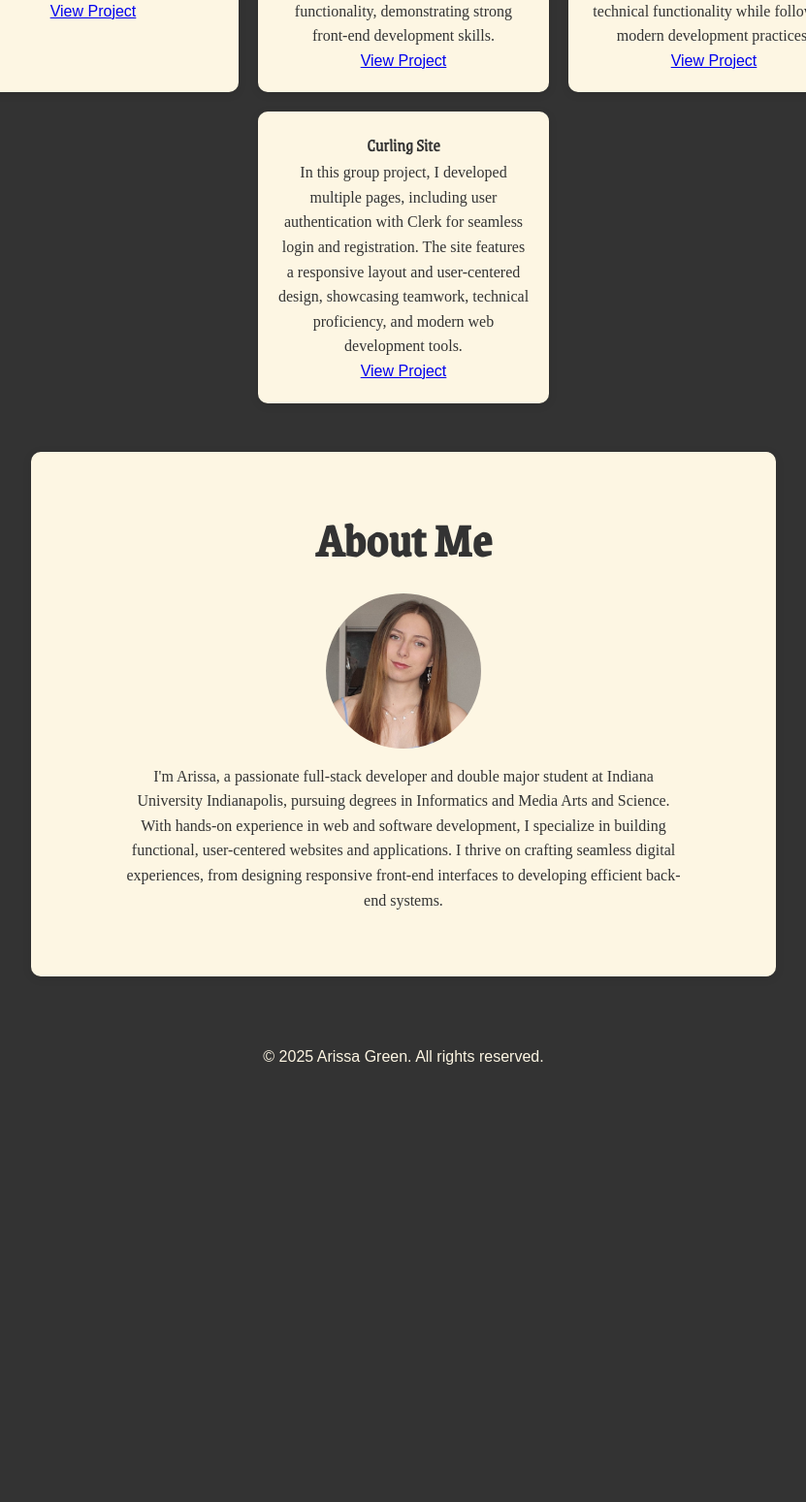
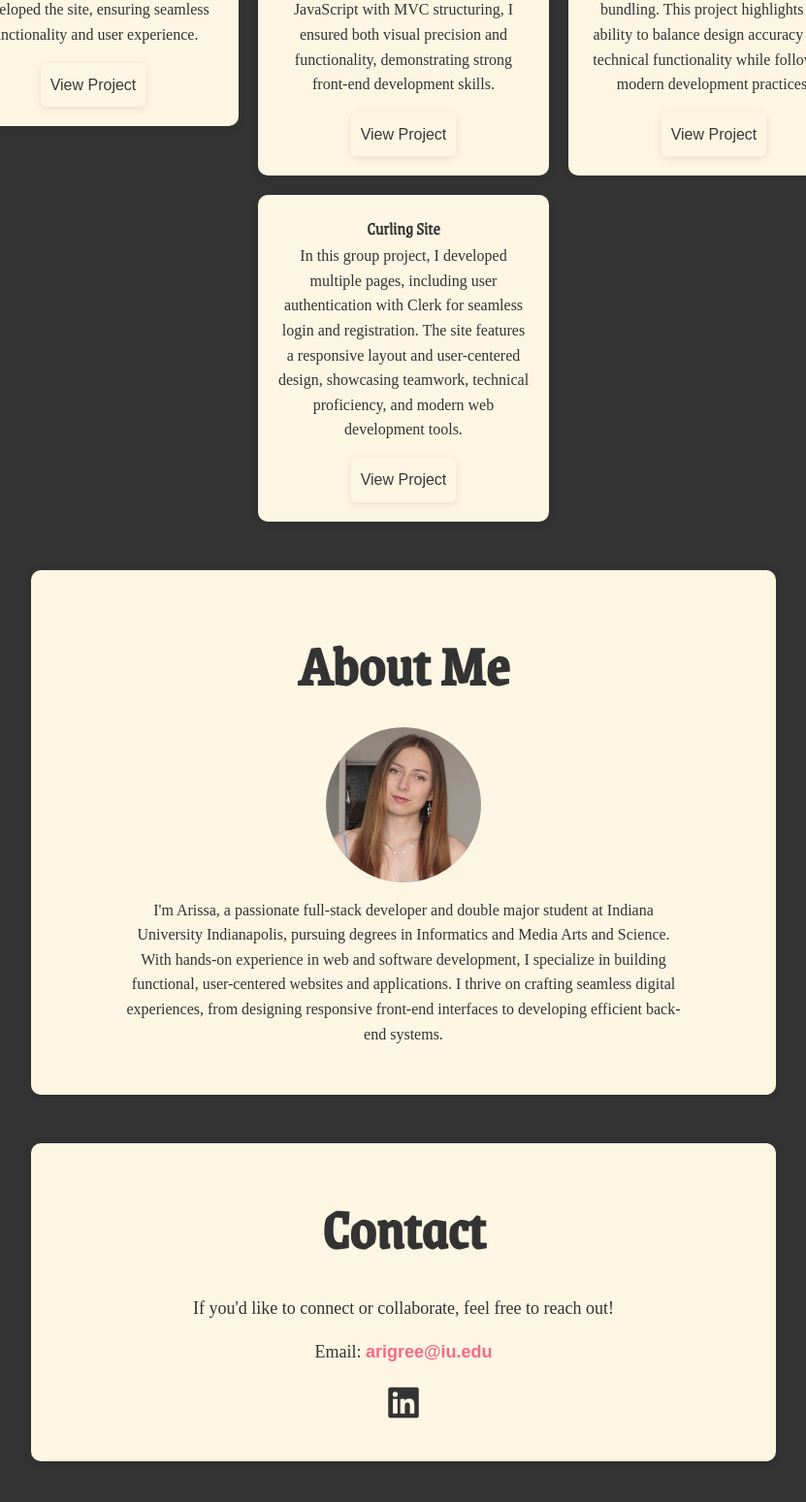
Before and after one commit to arigree/portfolio_one, a website: page index.html in a window 1280 px wide. Shown: the part 1151-2700 px from the top of the page at 97% size, without its empty margins (224-1055 px from the left). Before the commit the page ends 2274 px from the top, so only its background shows below. Drawn offline with Linux system fonts and the light colour scheme; a web font is replaced by a local one.

Commit message:
finishing up some styling issues, readding contact section with updated link & email

```diff
--- a/css/styles.css
+++ b/css/styles.css
@@ -97,7 +97,7 @@ nav {
   }
   .nav-links a:hover,
   .nav-links a.active {
-    color: #f96728;
+    color: #f56b88;
     font-weight: bold;
   }
 }
@@ -222,9 +222,11 @@ section {
   /* padding: 30px; */
   border-radius: 10px;
   box-shadow: 0 2px 10px rgba(0, 0, 0, 0.1);
+  margin-bottom: 50px;
   h2 {
     text-align: center;
     color: #333;
+    margin-bottom: 16px;
   }
   .about-content {
     width: 100%;
@@ -232,7 +234,7 @@ section {
     flex-wrap: wrap;
     align-items: center;
     justify-content: space-evenly;
-    margin-bottom: 16px;
+    /* margin-bottom: 16px; */
     #my-photo {
       height: 20vh;
       width: 20vh;
@@ -256,9 +258,10 @@ section {
 }
 
 h2 {
-  font-size: 50px;
-  margin-bottom: 16px;
+  font-size: 60px;
+  margin-bottom: 50px;
 }
+
 .project-list {
   display: flex;
   flex-wrap: wrap;
@@ -266,6 +269,10 @@ h2 {
   gap: 20px;
 }
 .project {
+  height: 100%;
+  display: flex;
+  flex-direction: column;
+  align-items: center;
   background: #fdf6e3;
   color: #333;
   padding: 20px;
@@ -273,10 +280,28 @@ h2 {
   box-shadow: 0 2px 10px rgba(0, 0, 0, 0.1);
   width: 300px;
   text-align: center;
+  p{
+    margin-bottom: 16px;
+  }
 
   img {
     max-width: 100%;
     border-radius: 5px;
+  }
+  .gitBtn{
+    display: flex;
+    gap: 20px;
+    justify-content: center;
+    a {
+      text-decoration: none;
+      color: #3a3a3a;
+      font-size: 16px;
+      position: relative;
+      padding: 10px 10px;
+      background-color: #fdf6e3;
+      border-radius: 5px;
+      box-shadow: 0 2px 10px rgba(0, 0, 0, 0.1);
+    }
   }
   .skills {
     display: flex;
@@ -293,22 +318,58 @@ h2 {
   }
 }
 
-.contact {
-  p {
-    margin-bottom: 10px;
+#contact {
+  width: 60vw;
+  margin: 0 auto;
+  background: #fdf6e3;
+  color: #333;
+  border-radius: 10px;
+  box-shadow: 0 2px 10px rgba(0, 0, 0, 0.1);
+  padding: 40px;
+  text-align: center;
 }
-  a {
+
+#contact h2 {
+  font-family: Grenze;
+  margin-bottom: 20px;
+  color: #333;
+}
+
+#contact p {
+  font-family: Montserrat;
+  font-size: 18px;
+  margin-bottom: 16px;
+}
+
+#contact a {
   color: #f56b88;
+  font-weight: bold;
   text-decoration: none;
 }
-  a:hover {
+
+#contact a:hover {
   text-decoration: underline;
 }
+
+.socials {
+  margin-top: 20px;
+}
+
+.socials a {
+  display: inline-block;
+  margin: 0 10px;
+  transition: transform 0.2s ease-in-out;
+}
+
+.socials a:hover {
+  transform: scale(1.2);
 }
 
 .socials i {
-  font-size: 30px;
+  font-size: 36px;
+  color: #333;
 }
+
 
 footer {
   background: #333;
--- a/index.html
+++ b/index.html
@@ -5,6 +5,7 @@
     <meta http-equiv="X-UA-Compatible" content="IE=edge" />
     <meta name="viewport" content="width=device-width, initial-scale=1.0" />
     <title>Portfolio</title>
+    <link rel="icon" href="images/mylogo25.png" />
     <link rel="stylesheet" href="css/styles.css" />
   </head>
   <body>
@@ -29,6 +30,7 @@
           <i class="fa-solid fa-chevron-down"></i>
         </a>
       </section>
+
       <section id="projects">
         <h2>My Projects</h2>
         <div class="project-list">
@@ -40,14 +42,11 @@
               designed and developed the site, ensuring seamless functionality
               and user experience.
             </p>
-            <a href="https://github.com/arigree/450final">View Project</a>
-            <!-- <div class="skills">
-              <div class="icon">HTML</div>
-              <div class="icon">CSS</div>
-              <div class="icon">JavaScript</div>
-              <div class="icon">Firebase</div>
-              <div class="icon">APIs</div>
-            </div> -->
+            <div class="gitBtn">
+              <a href="https://github.com/arigree/450final" target="_blank"
+                >View Project</a
+              >
+            </div>
           </div>
           <div class="project">
             <h3>Real-Deal Painting</h3>
@@ -58,7 +57,13 @@
               visual precision and functionality, demonstrating strong front-end
               development skills.
             </p>
-            <a href="https://github.com/arigree/homework-three">View Project</a>
+            <div class="gitBtn">
+              <a
+                href="https://github.com/arigree/homework-three"
+                target="_blank"
+                >View Project</a
+              >
+            </div>
           </div>
           <div class="project">
             <h3>Keurig</h3>
@@ -69,7 +74,11 @@
               balance design accuracy with technical functionality while
               following modern development practices.
             </p>
-            <a href="https://github.com/arigree/final">View Project</a>
+            <div class="gitBtn">
+              <a href="https://github.com/arigree/final" target="_blank"
+                >View Project</a
+              >
+            </div>
           </div>
           <div class="project">
             <h3>Curling Site</h3>
@@ -80,7 +89,11 @@
               showcasing teamwork, technical proficiency, and modern web
               development tools.
             </p>
-            <a href="https://github.com/samhi113/curlingSite">View Project</a>
+            <div class="gitBtn">
+              <a href="https://github.com/samhi113/curlingSite" target="_blank"
+                >View Project</a
+              >
+            </div>
           </div>
         </div>
       </section>
@@ -107,15 +120,17 @@
         </div>
       </section>
 
-      <!-- <section id="contact">
-      <h2>Contact Me</h2>
-      <div class="socials">
-        <a href="https://www.linkedin.com/in/arissa-green"
-          ><i class="fa-brands fa-linkedin"></i
-        ></a>
-      </div>
-    </section> -->
-      <!-- THIS SECTION WILL BE REFORMTTED SOMEWHERE ELSE -->
+      <section id="contact" class="contact">
+        <h2>Contact</h2>
+        <p>If you'd like to connect or collaborate, feel free to reach out!</p>
+        <p>Email: <a href="mailto:arigree@iu.edu">arigree@iu.edu</a></p>
+
+        <div class="socials">
+          <a href="https://www.linkedin.com/in/arissa-green" target="_blank">
+            <i class="fa-brands fa-linkedin"></i>
+          </a>
+        </div>
+      </section>
     </div>
 
     <footer>
```
Lines whose indentation alone changed are shown as unchanged.
